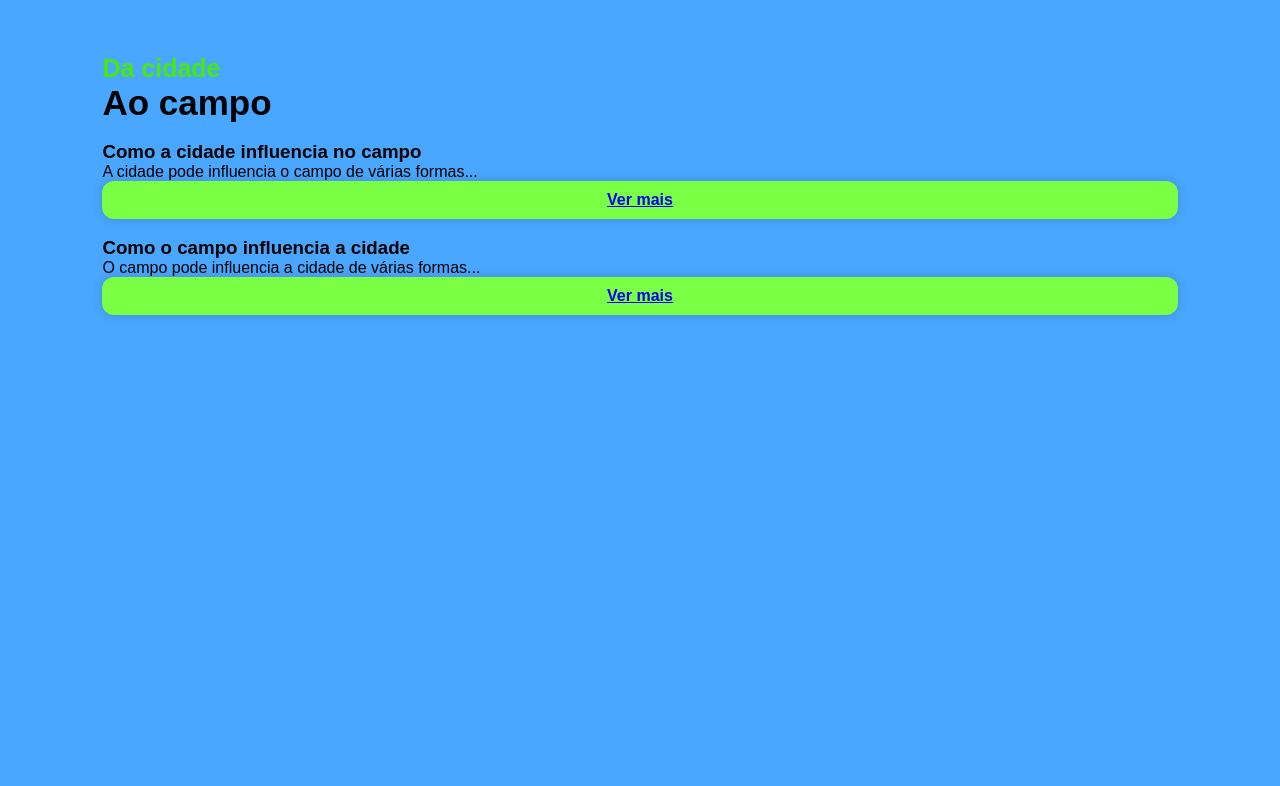
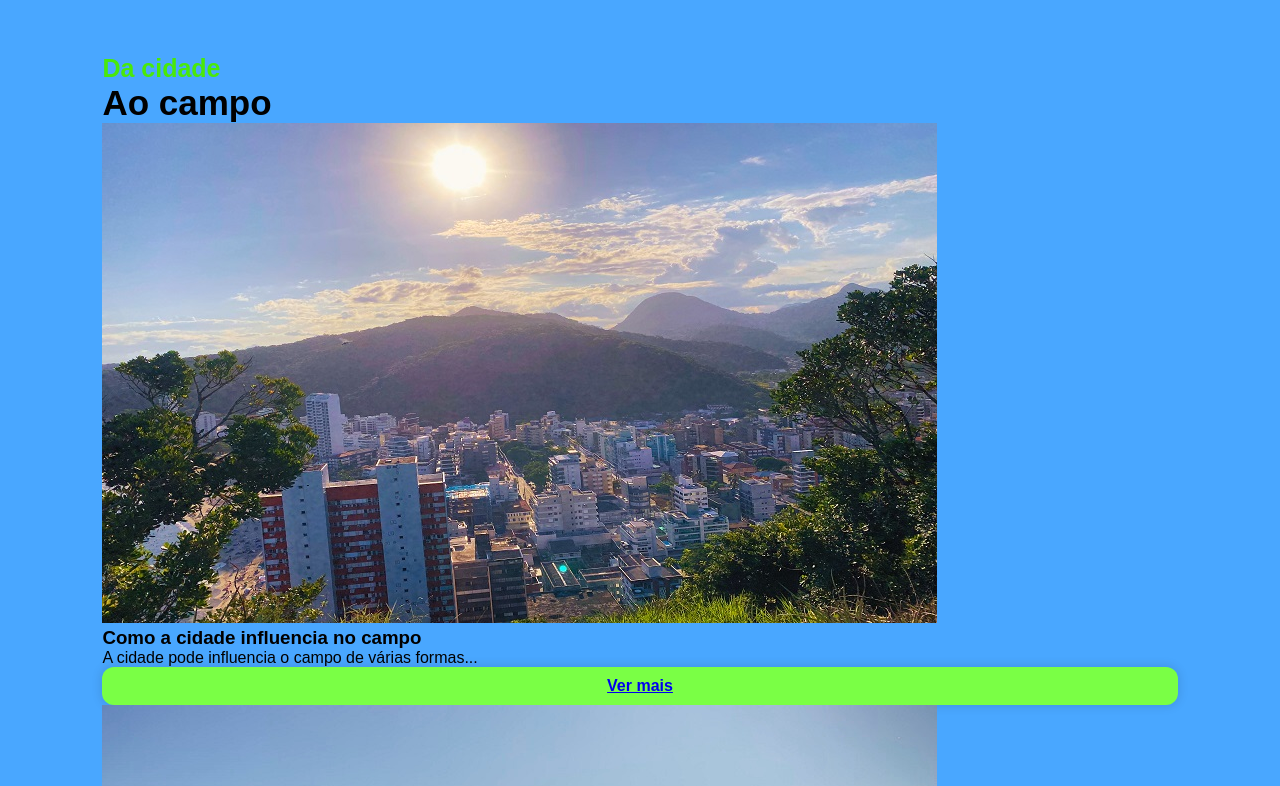
Before and after one commit to RichardCarraro/AGRINHO-2024, a plain HTML site: page index.html in a window 1280 px wide. Shown: the part 774-1560 px from the top of the page. Before the commit the page ends 1117 px from the top, so only its background shows below. Drawn offline with nearby package versions, Linux system fonts and the light colour scheme.

Commit message:
adição menu css

```diff
--- a/index.html
+++ b/index.html
@@ -76,7 +76,7 @@
 
                 <div class="projeto">
 
-                    <img src="/src/images/imagem cidade 1.jpg" class="projeto-image" alt="">
+                    <img src="/scr/imagens/imagem cidade 1.jpg" class="projeto-image" alt="">
 
                     <h3 class="projeto-title">
                         Como a cidade influencia no campo
@@ -92,7 +92,7 @@
 
                 <div class="projeto">
 
-                    <img src="/src/images/imagem sitio 1.jpg" class="projeto-image" alt="">
+                    <img src="/scr/imagens/imagem sitio 1.jpg" class="projeto-image" alt="">
 
                     <h3 class="projeto-title">
                         Como o campo influencia a cidade
--- /dev/null
+++ b/scr/styles/projeto.css
@@ -0,0 +1,91 @@
+#menu {
+    display: flex;
+    flex-direction: column;
+    align-items: center;
+    justify-content: center;
+    min-height: 100vh;
+    scroll-margin-top: 80px;
+}
+
+#projetos {
+    width: 80%;
+    display: flex;
+    flex-direction: column;
+    justify-content: center;
+    gap: 50px;
+    margin-top: 32px;
+    cursor: pointer;
+}
+
+.projeto {
+    display: flex;
+    flex-direction: column;
+    align-items: center;
+    border-radius: 5px;
+    gap: 18px;
+    width: 100%;
+    padding: 20px;
+    background-color: var(--color-neutral-0);
+    box-shadow: 0px 0px 12px 4px rgba(0, 0, 0, 0.1);
+    position: relative;
+    overflow: hidden;
+}
+
+.projeto:hover{
+    transform: scale(1.02);
+}
+
+.projeto-heart {
+    position: absolute;
+    background-color: var(--color-primary-6);
+    display: flex;
+    align-items: center;
+    justify-content: center;
+    font-size: 1.563rem;
+    color: var(--color-primary-1);
+    width: 10000px;
+    height: 40px;
+    right: -10px;
+    top: -10px;
+    border-radius: 0px 37.5px 0px 42.5px;
+}
+
+.projeto a {
+    display: flex;
+    align-self: center;
+    text-decoration: none;
+}
+
+.projeto-image {
+    width: 100%;
+    border-radius: 5px;
+}
+
+.projeto-description {
+    color: #434343;
+    text-align: center;
+}
+
+
+
+@media screen and (max-width: 1172px) {
+    #projetos {
+        flex-wrap: wrap;
+        justify-content: center;
+
+    }
+
+    .projeto {
+
+    }
+}
+
+@media screen and (max-width: 600px) {
+    .projeto {
+        width: 100%;
+    }
+
+    #menu .section-subtitle {
+        text-align: center;
+    }
+}
```
Also changed, not shown: scr/imagens/imagem cidade 1.jpg (added), scr/imagens/imagem sitio 1.jpg (added).
